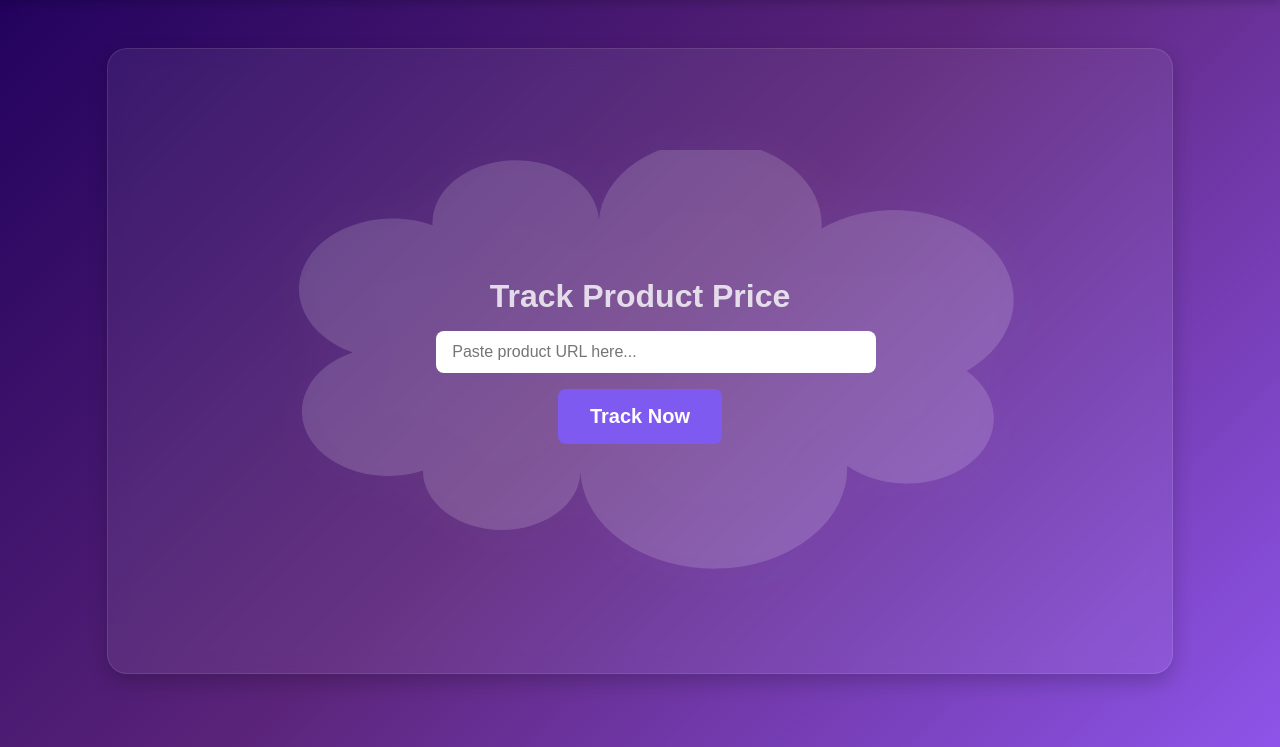
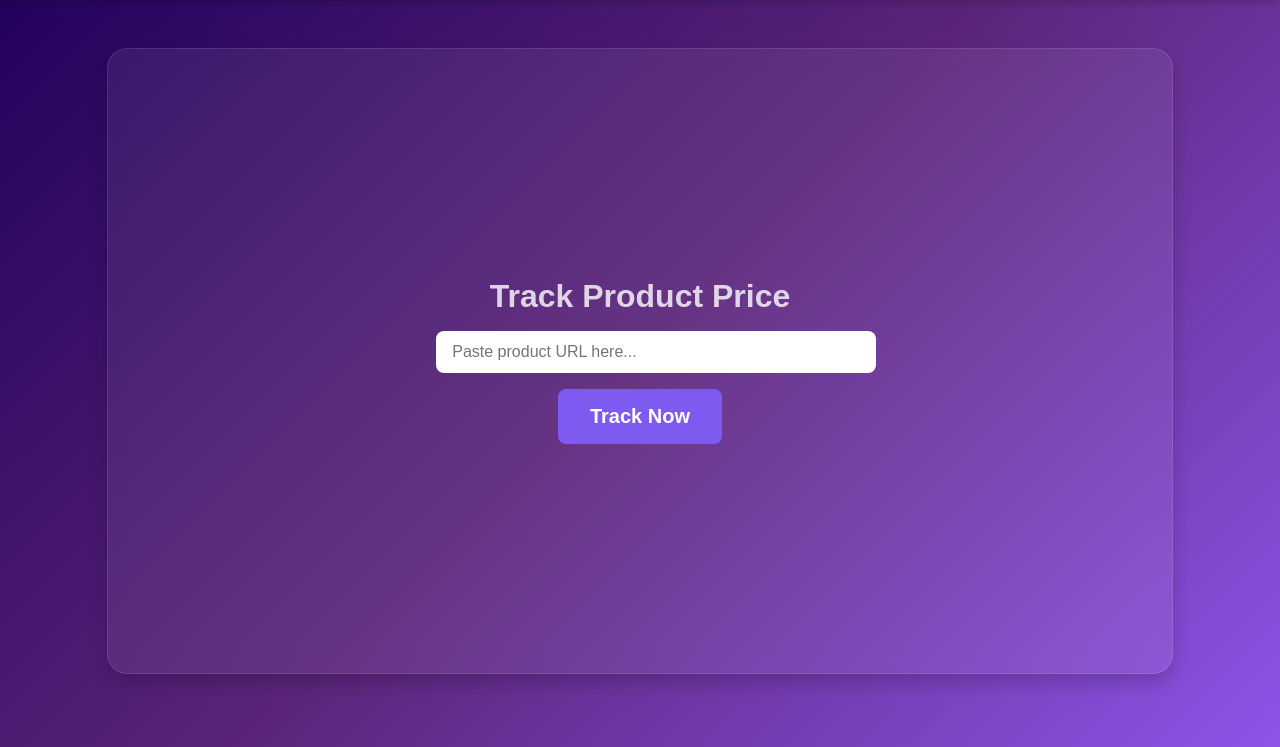
Before and after one commit to Malisha27/PriceDropAlert, a Flask app: page /home in a window 1280 px wide. Shown: the part 53-800 px from the top of the page. Run offline with Flask 3, Linux system fonts and the light colour scheme; a user stored in the database is signed in.

Commit message:
changed home ui

```diff
--- a/templates/home.html
+++ b/templates/home.html
@@ -12,7 +12,7 @@
     </div> -->
 
     <div class="cloud-container">
-        <svg class="cloud-svg" viewBox="0 0 640 360" preserveAspectRatio="xMidYMid meet">
+        <!-- <svg class="cloud-svg" viewBox="0 0 640 360" preserveAspectRatio="xMidYMid meet">
             <path fill="white" d=
                 "M 162.27545497089085 555.6886317672844
                 A 50 50 0 1 1 87.42515305559067 388.02395245272237
@@ -24,7 +24,7 @@
                 A 50 50 0 1 1 330.23952780512275 557.1856289381038
                 A 50 50 0 1 1 162.27545497089085 555.6886317672844 Z"
                 opacity="0.15" transform="translate(5, -60) scale(0.8,0.6)" />
-        </svg>
+        </svg> -->
 
         <div class="form-content">
             <h2>Track Product Price</h2>
```
